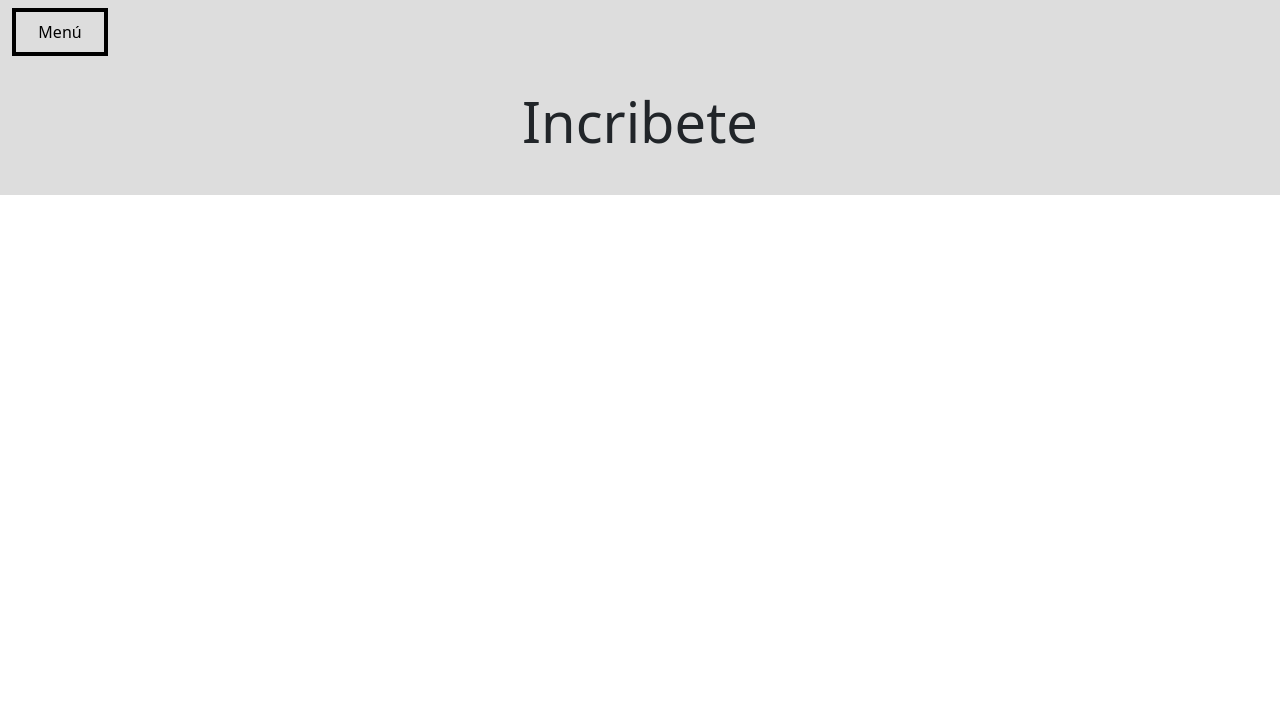
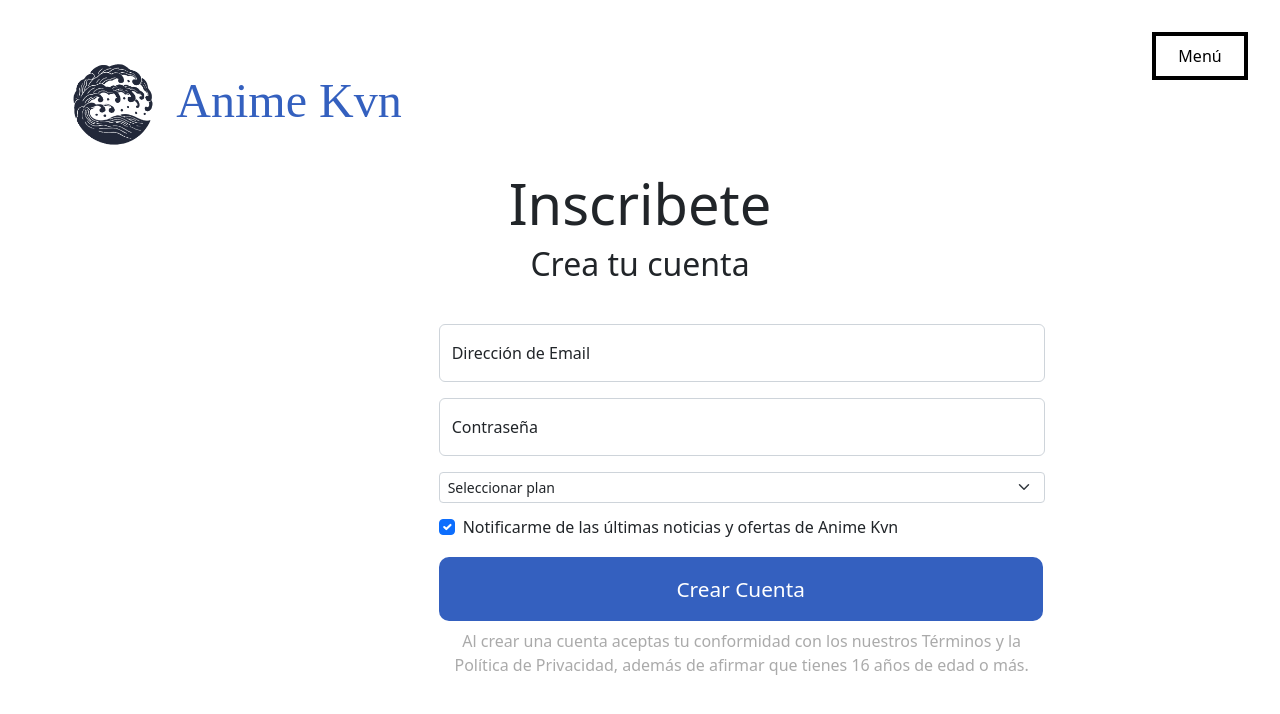
Before and after one commit to Lablona/Anime-Kvn, a website: page Inscripción.html in a window 1280 px wide. Drawn offline with Linux system fonts and the light colour scheme; a web font is replaced by a local one.

Commit message:
Version_8

```diff
--- a/Css/style(Incripción).css
+++ b/Css/style(Incripción).css
@@ -1,15 +1,33 @@
 *{padding: 0;
     margin: 0;
     box-sizing: border-box;}
+    @font-face {
+        font-family: Montserrat Alternates;
+        src: url(../font/Montserrat_Alternates/MontserratAlternates-MediumItalic.ttf);}
 .cuerpo{
-    background-color: rgba(214, 214, 214, 0.815);
+   /* background-color: rgba(214, 214, 214, 0.815);*/
+}
+.Kvn{
+    display: flex;
+    justify-content: center;
+    align-items: center;
+    width: 424px;
+    margin-top: 2.5rem;
+}
+.icon{
+    font-size: 3rem;
+    font-family: Montserrat Alternates;
+    color: #3460BF;
+}
+.Kvn img{
+    height: 130px;
+    width: 130px;
 }
 h1{
     font-size: 3.5rem;
 }
 .titu{
     text-align: center;
-    padding-top: 2rem;
     padding-bottom: 2rem;
 }
 
@@ -19,11 +37,58 @@ h1{
     color:rgb(0, 0, 0);
 }
 .enlace1{
+    position: absolute;
+    right: 2rem;
+    top: 2rem;
     width: 6rem;
     height: 3rem;
-    margin-top: 0.5rem;
     display: flex;
     justify-content: center;
     align-items: center;
     border: 4px solid #000000;
 }
+.registro{
+    width: 630px;
+    display: flex;
+    flex-direction: column;
+}
+.cuadro2{
+    margin-top: 1rem;
+}
+.check{
+    padding-top: 0.8rem;
+}
+.boton2{
+    text-decoration: none;
+    text-align: center;
+    display: flex;
+    justify-content: center;
+    align-items: center;
+    color: rgb(255, 255, 255);
+    font-size: 1.3rem;
+    /*background-color: aliceblue;*/
+    width: 604px;
+    height: 4rem;
+}
+.boton2:hover{
+    color: #ffffff;
+}
+.acceso{
+    width: 604px;
+    height: 4rem;
+    background-color: #3460bf;
+    margin-top: 1rem;
+    transition: all 0.4s 0.2s;
+    border-radius: 10px;
+}
+.acceso:hover{
+    transform: scale(1.09);
+    color: white;
+    font-size: larger;
+    opacity: 0.8;
+}
+.terminos{
+    padding-top: 0.5rem;
+    text-align: center;
+    color: rgba(145, 145, 145, 0.767);
+}
--- a/Inscripción.html
+++ b/Inscripción.html
@@ -9,15 +9,54 @@
     <link rel="stylesheet" href="./Css/style(Incripción).css">
 </head>
 <body>
-    <main class="container-xxl cuerpo">
+    <main class="container-fluid cuerpo">
+        <div class="enlace1">
+            <a href="./index.html" class="boton1">Menú</a>
+        </div>
         <div class="row">
-            <div class="col-12">
-                <div class="enlace1">
-                    <a href="./index.html" class="boton1">Menú</a>
+            <div class="col-2">
+                <div class="Kvn">
+                    <img src="/img/logoj.png">
+                    <h1 class="icon">Anime Kvn</h1>
                 </div>
-                <div class="titu">
-                    <h1>Incribete</h1>
+            </div>
+        </div>
+        <div class="row">
+              <div class="titu">
+                <h1>Inscribete</h1>
+                <h2>Crea tu cuenta</h2>
                 </div>
+                <div class="col-4"></div>
+            <div class="col-4 registro">
+                  <div class="form-floating mb-3 cuadro1">
+                    <input type="email" class="form-control" id="floatingInput" placeholder="name@example.com">
+                    <label for="floatingInput">Dirección de Email</label>
+                  </div>
+                  <div class="form-floating cuadro1">
+                    <input type="password" class="form-control" id="floatingPassword" placeholder="Password">
+                    <label for="floatingPassword">Contraseña</label>
+                  </div>
+                  <select class="form-select form-select-sm cuadro2" aria-label=".form-select-sm example">
+                    <option selected>Seleccionar plan</option>
+                    <option value="1">Plan Plata/M</option>
+                    <option value="2">Plan Oro/M </option>
+                    <option value="3">Plan Diamante/M</option>
+                    <option value="3">Plan Plata/A</option>
+                    <option value="3">Plan Oro/A</option>
+                    <option value="3">Plan Corazón de Diamante/A</option>
+                  </select>
+                  <div class="form-check check">
+                    <input class="form-check-input" type="checkbox" value="" id="flexCheckChecked" checked>
+                    <label class="form-check-label" for="flexCheckChecked">
+                      Notificarme de las últimas noticias y ofertas de Anime Kvn
+                    </label>
+                  </div>
+                  <div class="acceso">
+                    <a href="./Anime.html" class="boton2">Crear Cuenta</a>
+                  </div>
+                  <div class="terminos">
+                    <p>Al crear una cuenta aceptas tu conformidad con los nuestros Términos y la Política de Privacidad, además de afirmar que tienes 16 años de edad o más.</p>
+                  </div>
             </div>
         </div>
         </main>
```
Also changed, not shown: index.html (+4 -3 lines).
